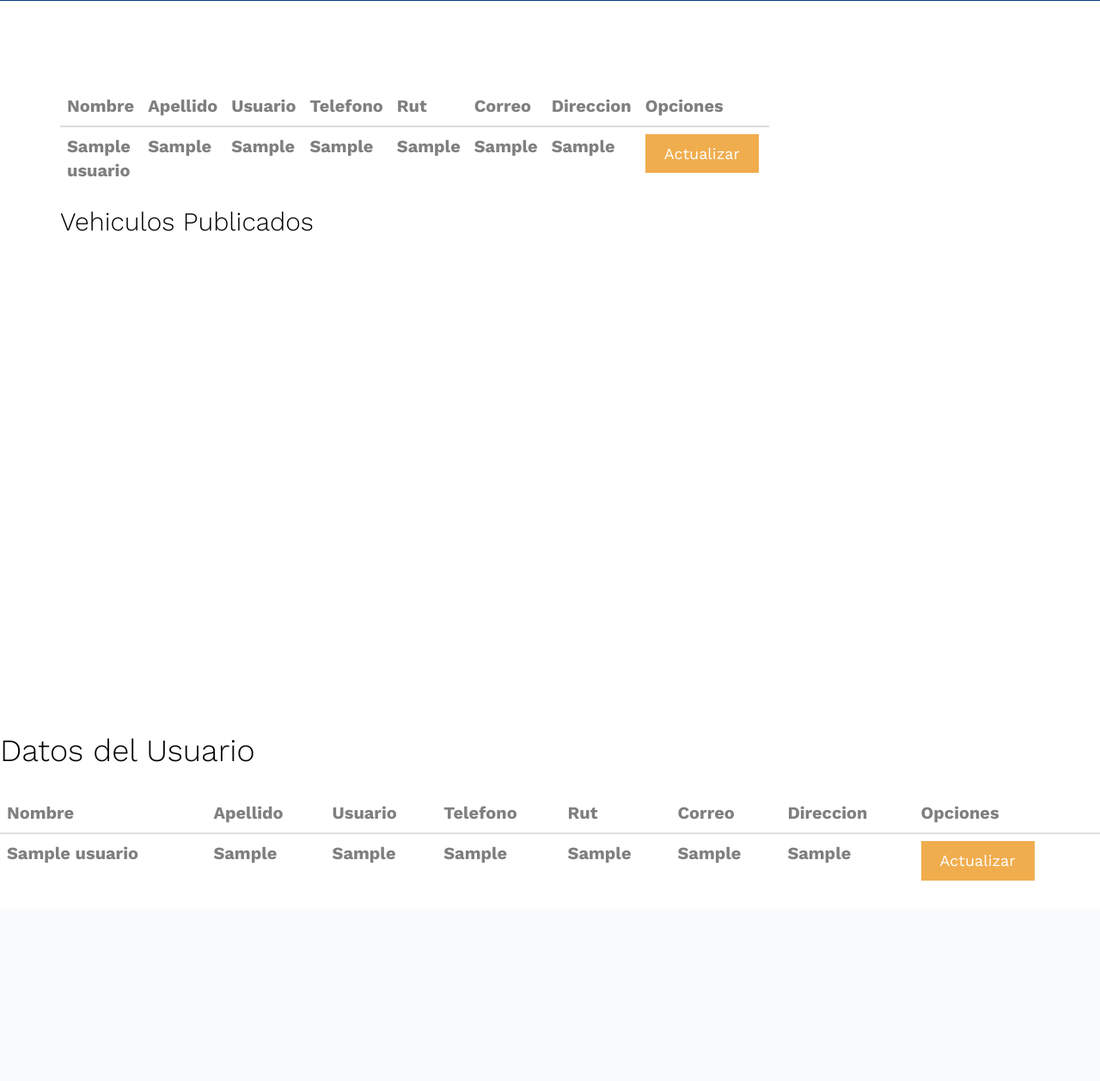
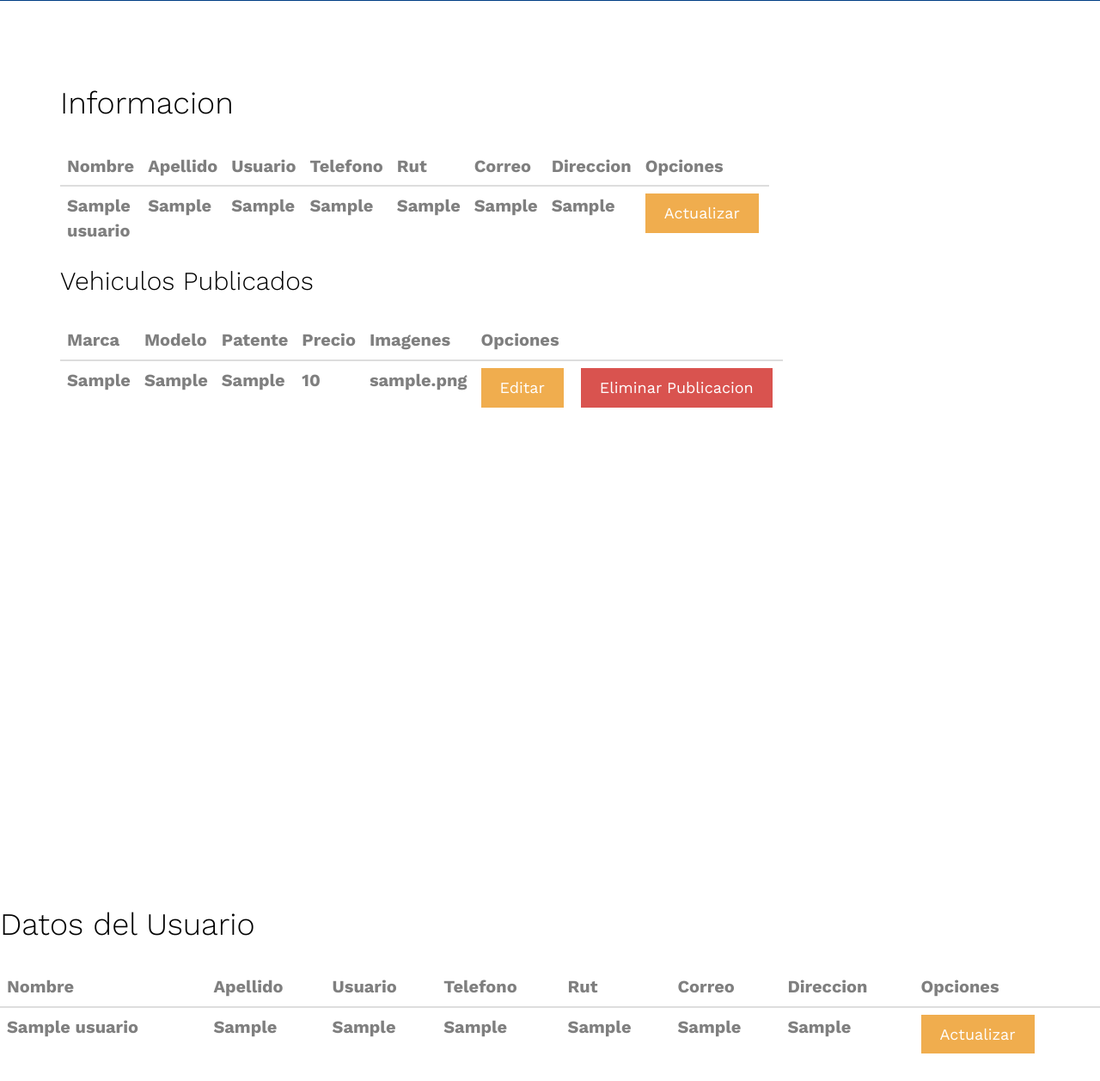
Before and after one commit to b3divere/T1--seaccion-2---pagina-venta-de-autos, a PHP site: page /datosusuario.php in a window 1280 px wide. Shown: the part 669-1926 px from the top of the page at 86% size. Before the commit the page ends 1693 px from the top, so only its background shows below. Run offline with PHP 8.4, Linux system fonts and the light colour scheme; the visitor is signed in with stand-in values (Sample User, id 1); tables that the repository leaves empty or names only in its code hold one stand-in row (values such as "Sample post"); data that the repository does not hold is empty; some libraries are stand-ins or nearby versions; some web fonts are replaced.

Commit message:
Eliminar Publicación del usuario

```diff
--- a/datosusuario.php
+++ b/datosusuario.php
@@ -19,6 +19,17 @@ $resultado = $conectar ->query($sql);
         $rut  = $data['rut'];
         $correo  = $data['correo'];
         $direc  = $data['direccion'];
+
+ }
+
+ $sql2 = "SELECT `id_vehiculo`,`marca`, `modelo`, `patente`, `precio`,
+ `imagenes` FROM vehiculos  WHERE dueno= '$usuar'";
+
+$conectar=conn();
+
+$resultado2 = $conectar ->query($sql2);
+
+ while($row=mysqli_fetch_array($resultado)){
 
  }
 
@@ -114,6 +125,7 @@ if(!isset($_SESSION['usuario'])){
 			<div class="container">
 				<div class="row">
 					<div class="col-md-5">
+                    <h1>Informacion</h1>
                     <table class="table"  >
                             <thead class="table-dark">
                                 <tr>
@@ -145,6 +157,49 @@ if(!isset($_SESSION['usuario'])){
                             </tbody>
                          </table>
 						<h2>Vehiculos Publicados</h2>
+
+                        <table class="table"  >
+                            <thead class="table-dark">
+                                <tr>
+                                    <th scope="col">Marca</th>
+                                    <th scope="col">Modelo</th>
+                                    <th scope="col">Patente</th>
+                                    <th scope="col">Precio</th>
+                                    <th scope="col">Imagenes</th>
+                                    <th scope="col">Opciones</th>
+                                    <th ></th>
+                                </tr>
+                            </thead>
+                         <tbody>
+                            <?php while($row=mysqli_fetch_array($resultado2)){
+                                ?>
+                                <tr>
+
+                                    <th><?php echo $row['marca']?></th>
+                                    <th><?php echo $row['modelo']?></th>
+                                    <th><?php echo $row['patente']?></th>
+                                    <th><?php echo $row['precio']?></th>
+                                    <th><?php echo $row['imagenes']?></th>
+                                    <th>
+                                        <a href="#"
+                                        class="btn btn-warning">Editar</a>
+                                    </th>
+                                    <th>
+                                    <a href="eliminar_publicacion.php?id=<?php echo $row['id_vehiculo']?>"
+                                        class="btn btn-danger">Eliminar Publicacion</a>
+                                    </th>
+                                </tr>
+                                <?php
+                                }
+                                ?>
+
+                            </tbody>
+                         </table>
+
+
+
+
+
 					</div>
 
 				</div>
```
Also changed, not shown: eliminar_publicacion.php (added, +15 -0 lines).
